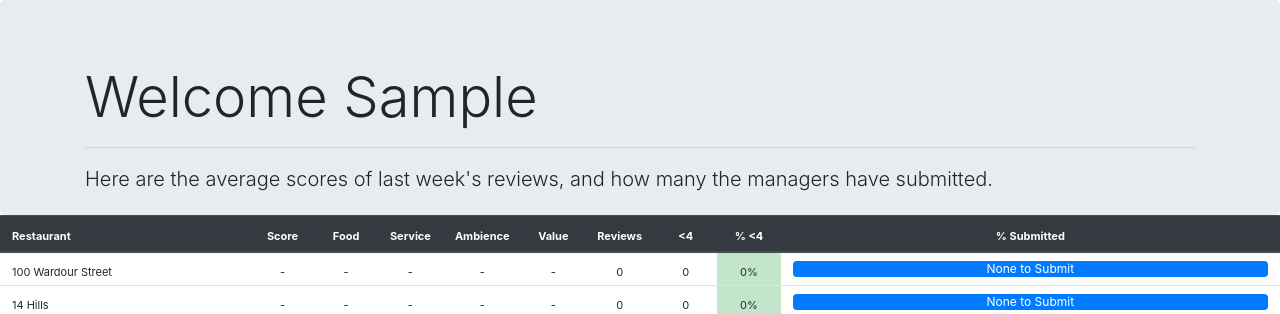
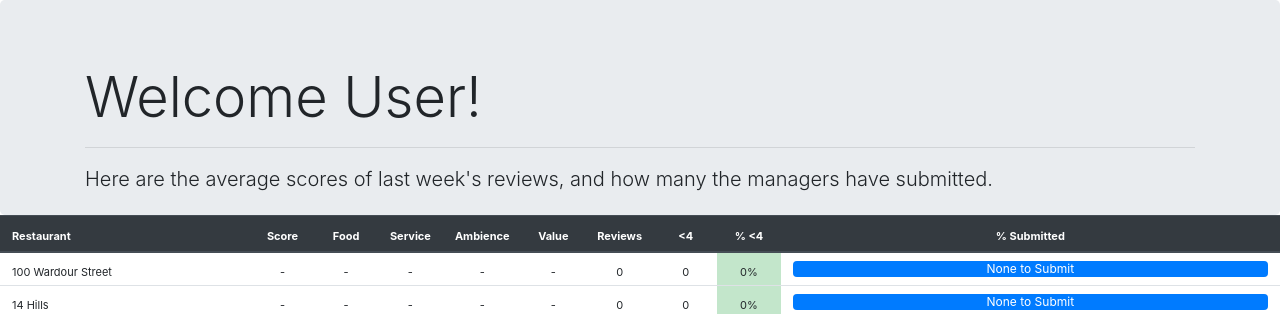
Before and after one commit to domgunewardena/danddrep, a Django app: page / in a window 1280 px wide. Shown: the part 56-370 px from the top of the page. Run offline with Django 3.2, Linux system fonts and the light colour scheme; the visitor is signed in with stand-in values (Sample User, id 1); data that the repository does not hold is empty; some libraries are stand-ins or nearby versions.

Commit message:
Change welcome message to welcome user

```diff
--- a/rep_app/templates/rep_app/home_page.html
+++ b/rep_app/templates/rep_app/home_page.html
@@ -6,7 +6,8 @@
 
 <div class="jumbotron no-button-jumbotron">
   <div class="container">
-  <h1 class = "display-4">Welcome {{user.first_name}}</h1>
+  <h1 class = "display-4">Welcome User!</h1>
+  <!-- <h1 class = "display-4">Welcome {{user.first_name}}</h1> -->
   <hr>
   {% if user.manager %}
     <p class = "lead">Here are the average scores of the reviews that {{user.manager.restaurant}} received last week. </p>
```
